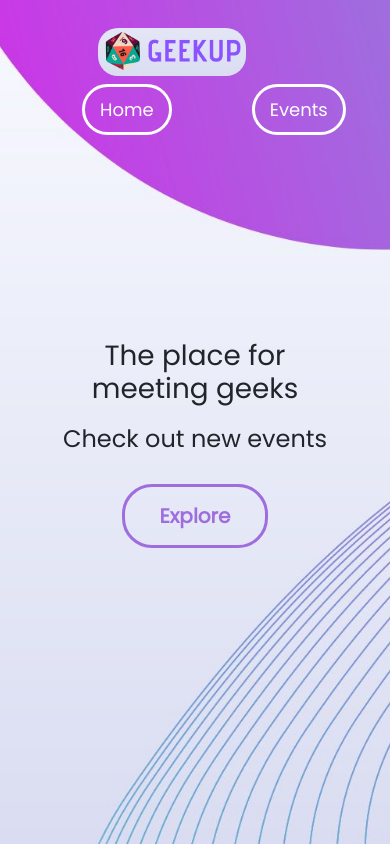
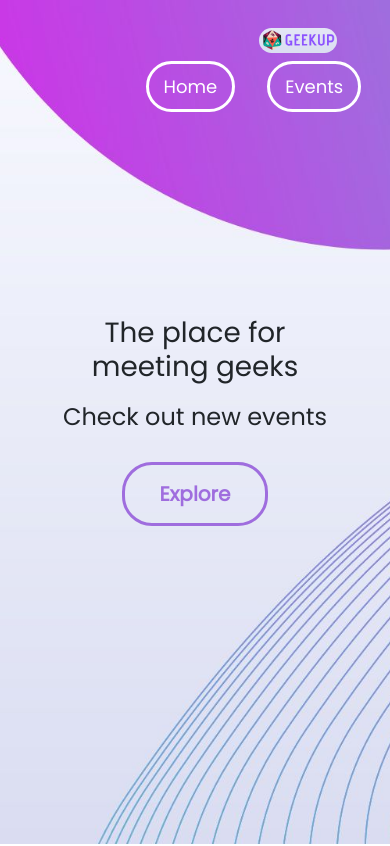
Before and after one commit to ShiraOhana/Geekup-react-app, a React (Create React App) app: page / in a window 390 px wide. Shown: the top 846 px of the page. Built offline with nearby package versions, Linux system fonts and the light colour scheme.

Commit message:
Footer fixed

```diff
--- a/public/index.html
+++ b/public/index.html
@@ -23,7 +23,7 @@
       rel="stylesheet"
       href="//maxcdn.bootstrapcdn.com/font-awesome/4.2.0/css/font-awesome.min.css"
     />
-    <title>Geekup - meetups for geeks</title>
+    <title>Geekup | Meetups for geeks</title>
   </head>
   <body>
     <noscript>You need to enable JavaScript to run this app.</noscript>
--- a/src/css/home.css
+++ b/src/css/home.css
@@ -20,10 +20,7 @@ li {
   list-style: none;
   padding-top: 20px;
 }
-.navbar {
-  justify-content: space-between;
-  padding: 13rem;
-}
+
 h1 {
   padding: 0;
   margin: 0;
--- a/src/css/navbar.css
+++ b/src/css/navbar.css
@@ -31,13 +31,27 @@
   background-color: #9f6dde;
   transition: all 300ms ease-in-out;
 }
+.navbar {
+  /* justify-content: space-between;
+  padding: 13rem; */
+  max-width: 70%;
+  align-items: center;
+  text-align: center;
+  margin: 0 auto;
+}
 .board .nav-links .events h1,
 h3 {
   color: #9f6dde;
 }
 @media only screen and (max-width: 600px) {
   .navbar {
-    padding: 10px;
+    /* padding: 10px; */
     flex-direction: column;
+    justify-content: space-around;
+    padding: 0;
+    width: 50%;
+  }
+  .home .nav-links {
+    margin: 1rem;
   }
 }
--- a/src/pages/Board.js
+++ b/src/pages/Board.js
@@ -11,8 +11,6 @@ import "../css/board.css";
 function Board() {
   let history = useNavigate();
 
-  // You may skip this part if you're
-  // using react-context api or redux
   function setID(id, name, age, contact, fandom) {
     localStorage.setItem("id", id);
     localStorage.setItem("Name", name);
@@ -43,7 +41,8 @@ function Board() {
       <Header />
       <h1>Find your kind of people</h1>
 
-      <div style={{ margin: "2rem", textAlign: "center" }}>
+      {/* <div style={{ margin: "2rem", textAlign: "center" }}> */}
+      <div style={{ margin: "10rem" }}>
         <Table striped bordered hover size="sm" variant="light">
           <thead>
             <tr>
```
